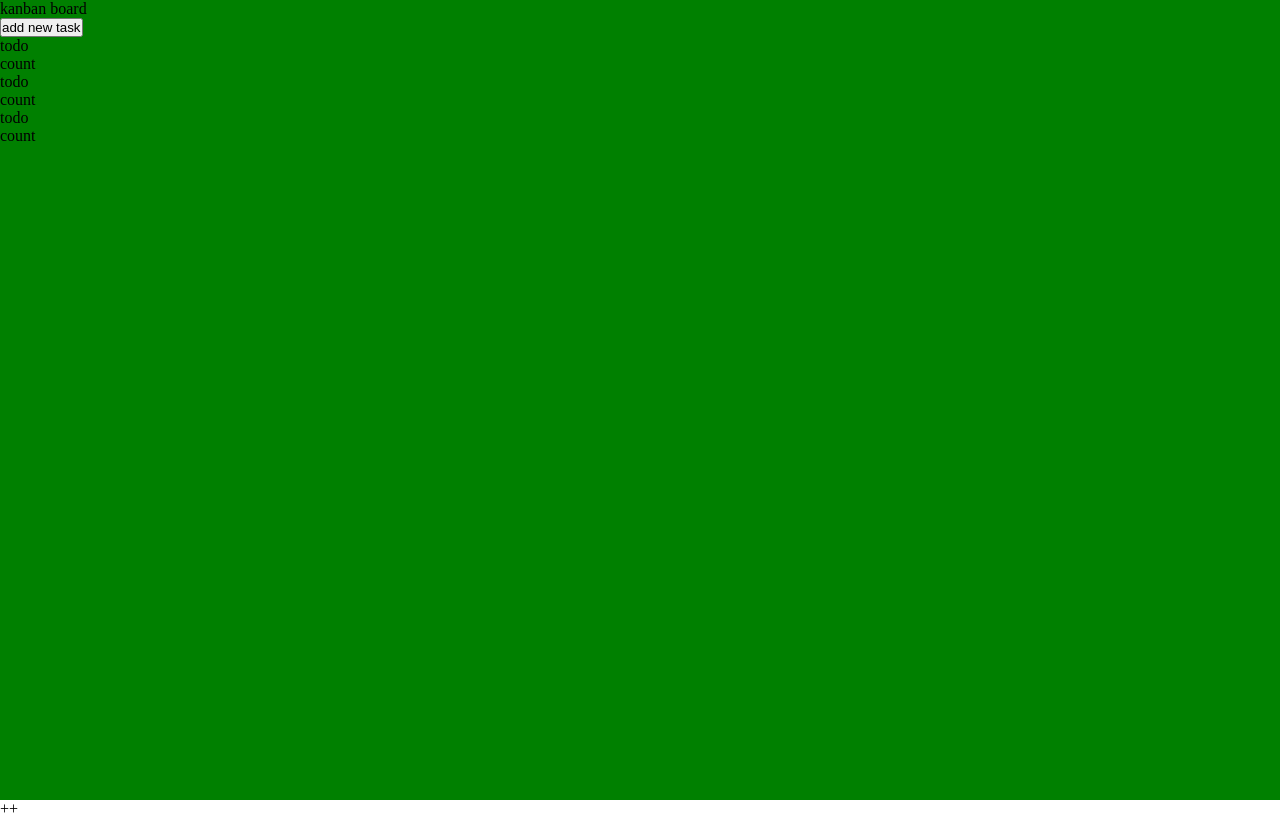
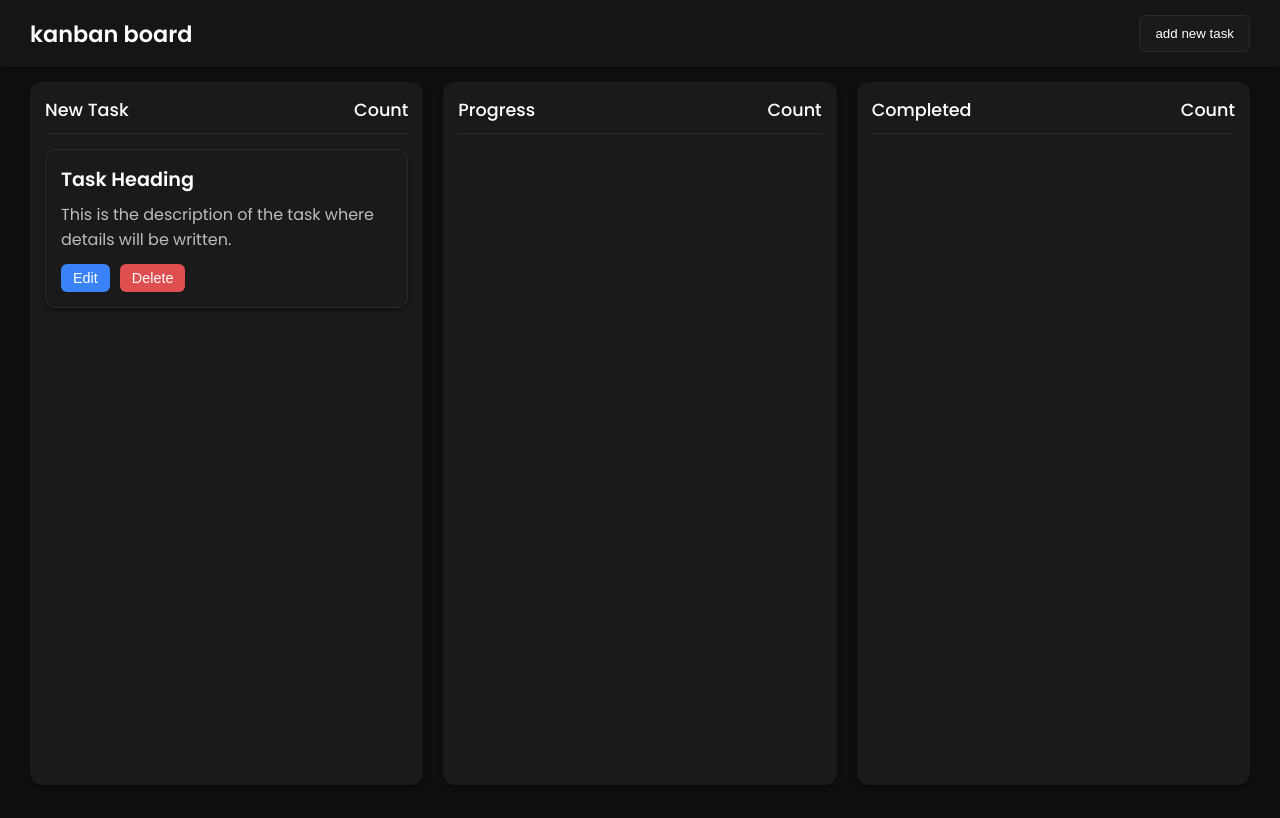
Before and after one commit to codezenashish/JavaScript-projects-2025, a plain HTML site: page 03-kanban-bord/index.html in a window 1280 px wide. Drawn offline with Linux system fonts and the light colour scheme.

Commit message:
feat: implement Kanban board structure with drag-and-drop functionality

```diff
--- a/03-kanban-bord/app.js
+++ b/03-kanban-bord/app.js
@@ -0,0 +1,7 @@
+const newTask = document.querySelector("#newTask");
+const progressTask = document.querySelector("#progressTask");
+const completedTask = document.querySelector("#completedTask");
+
+progressTask.addEventListener("dragenter", (e) => {
+  progressTask.classList.add("task-hover-over");
+});
--- a/03-kanban-bord/index.html
+++ b/03-kanban-bord/index.html
@@ -9,29 +9,40 @@
   </head>
   <body>
     <main>
-      <nav class="">
+      <nav class="nav-bar">
         <p>kanban board</p>
         <button>add new task</button>
       </nav>
 
       <section class="kanban-board">
-        <div class="new-task">
+        <div id="newTask" class="new-task">
           <header class="heaader">
-            <p class="head-text">todo</p>
+            <p class="head-text">new task</p>
+            <p class="head-text">count</p>
+          </header>
+          <div draggable="true" class="task">
+            <h3 class="task-title">Task Heading</h3>
+            <p class="task-desc">
+              This is the description of the task where details will be written.
+            </p>
+
+            <div class="task-actions">
+              <button class="edit-btn">Edit</button>
+              <button class="delete-btn">Delete</button>
+            </div>
+          </div>
+        </div>
+
+        <div id="progressTask" class="progress-task">
+          <header class="heaader">
+            <p class="head-text">progress</p>
             <p class="head-text">count</p>
           </header>
         </div>
 
-        <div class="progress-task">
+        <div id="completedTask" class="completed-task ">
           <header class="heaader">
-            <p class="head-text">todo</p>
-            <p class="head-text">count</p>
-          </header>
-        </div>
-
-        <div class="complete-task">
-          <header class="heaader">
-            <p class="head-text">todo</p>
+            <p class="head-text">completed</p>
             <p class="head-text">count</p>
           </header>
         </div>
@@ -41,4 +52,3 @@
     <script src="app.js"></script>
   </body>
 </html>
-++
--- a/03-kanban-bord/style.css
+++ b/03-kanban-bord/style.css
@@ -1,51 +1,160 @@
+/* -------- GOOGLE FONTS -------- */
+@import url("https://fonts.googleapis.com/css2?family=Poppins:wght@300;400;500;600;700&display=swap");
+
+/* -------- RESET -------- */
 * {
+  margin: 0;
   padding: 0;
-  margin: 0;
   box-sizing: border-box;
-}
-
-:root {
-  /* padding variables */
-  --nav-padding: 15px 30px;
-  --section-padding: 15px 30px;
-  --padding-s: 5px;
-  --padding-m: 10px;
-  --padding-l: 15px;
-  --padding-xl: 20px;
-
-  /* border radius variables */
-    --border-radius-s: 6px;
-    --border-radius-m: 12px;
-    --border-radius-l: 18px;
-    --border-radius-xl: 24px;
-    --border-radius-xxl: 30px;
-
-
-
-
-
-  /* color variables */
-  --background: #f4f7f6;
-  --card-background: #ffffff;
-  --nav-background: #ffffff;
-  --border-color: #e0e0e0;
-
-  --font-color: #333333;
-  --font-color-light: #777777;
-
-  --shadow-light: rgba(0, 0, 0, 0.1);
-  --shadow-dark: rgba(0, 0, 0, 0.2);
 }
 
 html,
 body {
-  width: 100%;
   height: 100%;
+  font-family: "Poppins", sans-serif;
+  background-color: var(--background);
+  color: var(--font-color);
 }
 
-main{
-    height: 100%;
-    display: flex;
-    flex-direction: column;
-    background-color:green;
+/* -------- VARIABLES (DARK THEME) -------- */
+:root {
+  --nav-padding: 15px 30px;
+  --section-padding: 15px 30px;
+  --padding-m: 10px;
+  --padding-l: 15px;
+
+  --radius-s: 6px;
+  --radius-m: 12px;
+
+  --background: #0f0f0f; /* page bg */
+  --nav-background: #151515; /* navbar bg */
+  --card-background: #1a1a1a; /* column bg */
+  --border-color: #2a2a2a;
+  --border-task-hover: #dbd0d0;
+
+  --font-color: #ffffff;
+  --font-color-light: #b5b5b5;
+
+  --shadow-light: rgba(0, 0, 0, 0.4);
 }
+
+/* -------- MAIN LAYOUT -------- */
+main {
+  height: 100%;
+  display: flex;
+  flex-direction: column;
+}
+
+/* -------- NAVBAR -------- */
+.nav-bar {
+  padding: var(--nav-padding);
+  background-color: var(--nav-background);
+  box-shadow: 0 2px 4px var(--shadow-light);
+  display: flex;
+  justify-content: space-between;
+  align-items: center;
+}
+
+.nav-bar p {
+  font-size: 1.4rem;
+  font-weight: 600;
+}
+
+.nav-bar button {
+  padding: var(--padding-m) var(--padding-l);
+  border-radius: var(--radius-s);
+  border: 1px solid var(--border-color);
+  background-color: var(--card-background);
+  color: var(--font-color);
+  cursor: pointer;
+  transition: 0.3s ease;
+}
+
+.nav-bar button:hover {
+  background-color: var(--border-color);
+}
+
+/* -------- KANBAN BOARD -------- */
+.kanban-board {
+  flex: 1;
+  display: grid;
+  grid-template-columns: repeat(3, 1fr);
+  gap: 20px;
+  padding: var(--section-padding);
+}
+
+/* -------- COLUMN BASE STYLING -------- */
+.new-task,
+.progress-task,
+.completed-task {
+  background-color: var(--card-background);
+  padding: var(--padding-l);
+  border-radius: var(--radius-m);
+  box-shadow: 0 2px 4px var(--shadow-light);
+}
+
+.task-hover-over {
+  border: 2px dashed var(--border-task-hover);
+  padding: calc(var(--padding-l) - 2px);
+  border-radius: var(--radius-m);
+}
+
+/* -------- HEADER INSIDE EACH COLUMN -------- */
+.heaader {
+  display: flex;
+  justify-content: space-between;
+  align-items: center;
+  margin-bottom: var(--padding-l);
+  padding-bottom: var(--padding-m);
+  border-bottom: 1px solid var(--border-color);
+}
+
+.head-text {
+  font-size: 1.1rem;
+  font-weight: 500;
+  text-transform: capitalize;
+}
+
+.task {
+  background: #1a1a1a;
+  padding: 15px;
+  border-radius: 10px;
+  border: 1px solid #2a2a2a;
+  color: #fff;
+  box-shadow: 0 2px 4px rgba(0, 0, 0, 0.4);
+  cursor: grabbing;
+}
+
+.task-title {
+  font-size: 1.2rem;
+  font-weight: 600;
+}
+
+.task-desc {
+  color: #bdbdbd;
+  margin: 8px 0 12px;
+}
+
+.task-actions {
+  display: flex;
+  gap: 10px;
+}
+
+.edit-btn,
+.delete-btn {
+  padding: 6px 12px;
+  border: none;
+  cursor: pointer;
+  border-radius: 6px;
+  font-size: 0.9rem;
+}
+
+.edit-btn {
+  background: #3a82f7;
+  color: #fff;
+}
+
+.delete-btn {
+  background: #e04f4f;
+  color: #fff;
+}
```
